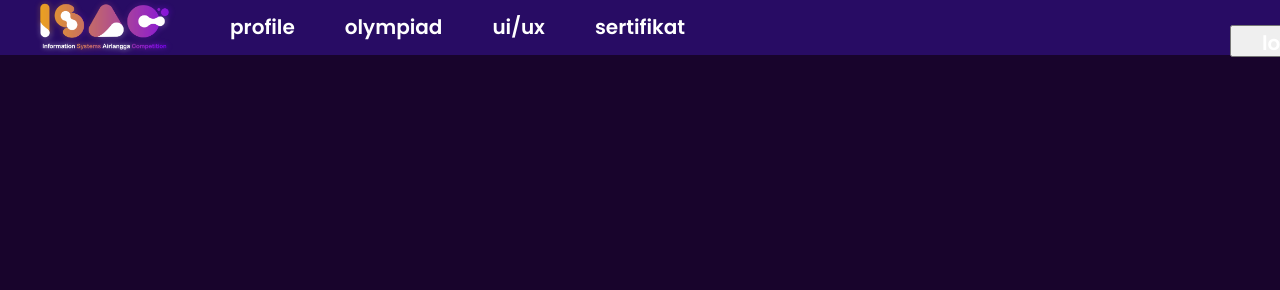
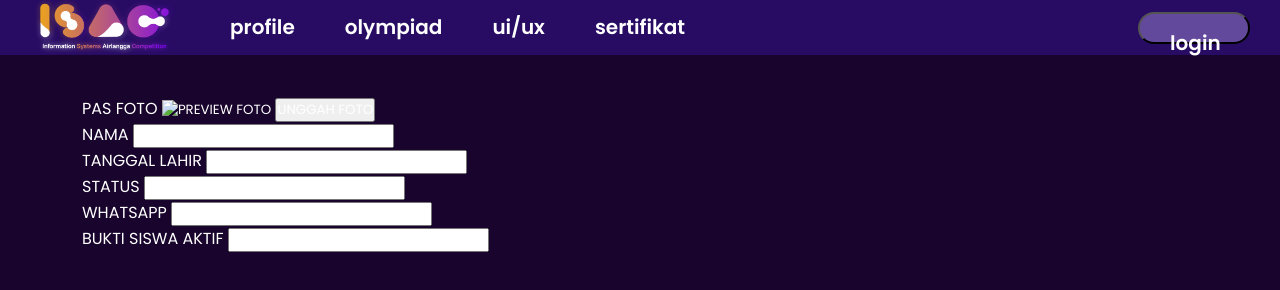
Before and after one commit to abramwf/ISAC-web, a plain HTML site: page regist.dash.anggota/reg_dash_ang.html in a window 1280 px wide. Drawn offline with Linux system fonts and the light colour scheme.

Commit message:
saya membuat regist anggora

```diff
--- a/regist.dash.anggota/reg_dash_ang.css
+++ b/regist.dash.anggota/reg_dash_ang.css
@@ -62,13 +62,14 @@ a {
     font-size: 20px;
 }
 
-.button {
+button {
     width: 40px;
     height: 30px;
     line-height: 55px;
     padding: 3px 20px;
     margin: auto 30px;
     border-radius: 30px;
+    align-items: center;
 }
 
 .login p {
--- a/regist.dash.anggota/reg_dash_ang.html
+++ b/regist.dash.anggota/reg_dash_ang.html
@@ -21,8 +21,39 @@
                 </ul>
             </nav>
         </div>
-        <div class="button"><button><a href="">login</a></button></div>
+        <button class="btn-primary"><a href="">login</a></button>
     </header>
-    .co
+    <div class="container">
+        <form action="">
+            <div class="image">
+                <label>PAS FOTO</label>
+                <input type="image" value="PREVIEW FOTO">
+                <input type="submit" value="UNGGAH FOTO">
+            </div>
+            <div class="team">
+                <div class="nama">
+                    <label>NAMA</label>
+                    <input type="text">
+                </div>
+                <div class="tgl-lahir">
+                    <label>TANGGAL LAHIR</label>
+                    <input type="text">
+                </div>
+                <div class="status">
+                    <label>STATUS</label>
+                    <input type="text">
+                </div>
+                <div class="wa">
+                    <label>WHATSAPP</label>
+                    <input type="number">
+                </div>
+                <div class="bukti">
+                    <label>BUKTI SISWA AKTIF</label>
+                    <input type="text">
+                </div>
+
+            </div>
+        </form>
+    </div>
     </body>
 </html>
```
